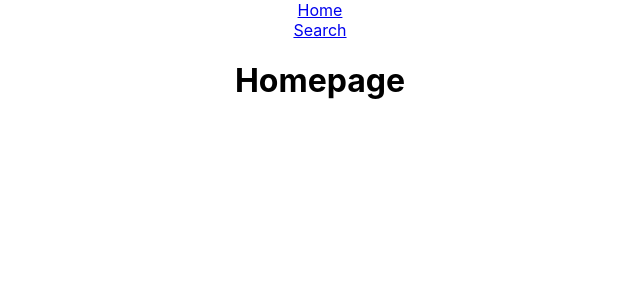
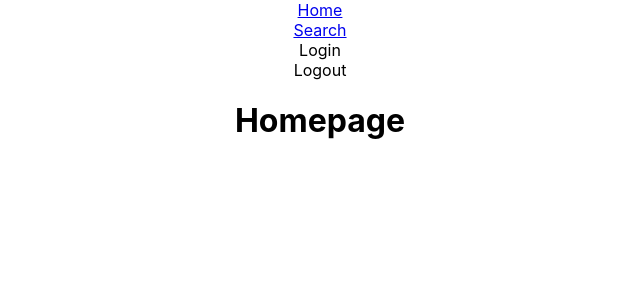
Before and after one commit to redsn/BucketList-Front-End-, a React (Create React App) app: page / in a window 1280 px wide. Shown: the top 300 px of the page, without its empty margins (320-960 px from the left). Built offline with nearby package versions, Linux system fonts and the light colour scheme; no server answers.

Commit message:
wip: adding firebase

```diff
--- a/src/App.js
+++ b/src/App.js
@@ -3,7 +3,8 @@
 //===
 
 import './App.css';
-import {useState, useEffect}  from 'react';
+import {useEffect, useState}  from 'react';
+import { onAuthStateChanged, auth } from './firebase';
 
 //===
 // Components
@@ -19,6 +20,18 @@ function App() {
   //State for movie query
   const [movie, findMovie] = useState(null);
 
+  // User login
+  const [ userState, setUserState ] = useState(null);
+
+  // effect for unsub // will watch for changes and ensure  user actually signs out
+  useEffect(() => {
+    const unsubscribe = onAuthStateChanged(auth, user => {
+      setUserState(user)
+    });
+    return unsubscribe;
+  }, []);
+
+
   const getMovie = async (term) => {
     const searchFor = await fetch(`http://localhost:4000/api/query/movies/${term}`);
 
@@ -30,18 +43,12 @@ function App() {
     }
   }
 
-  // useEffect(() => {
-  //   findMovie(null)
-  // }, [movie]);
-
 
   return (
     <>
     <div className="App">
-      <Header />
-      {/* <SearchBar getMovie={getMovie} />
-      <ShowMovie movie={movie} /> */}
-      <Main getMovie={getMovie} movie={movie} />
+      <Header user={userState}/>
+      <Main getMovie={getMovie} movie={movie} user={userState}/>
     </div>
     </>
   );
--- a/src/components/Header.js
+++ b/src/components/Header.js
@@ -3,12 +3,14 @@
 //===
 
 import {Link} from 'react-router-dom';
+import {login, logout} from '../firebase';
 
 //===
 // Component
 //===
 
-const Header = (props) => {
+const Header = ({user}) => {
+    // user => firebase user
     return(
         <>
         <Link to="/">
@@ -17,6 +19,12 @@ const Header = (props) => {
         <Link to="search">
             <div>Search</div>
         </Link>
+        <div onClick={login}>
+            Login
+        </div>
+        <div onClick={logout}>
+            Logout
+        </div>
         </>)
 };
 
--- a/src/components/Main.js
+++ b/src/components/Main.js
@@ -1,7 +1,7 @@
 //===
 // Imports
 //===
-import {Routes,Route,Navigate} from 'react-router-dom';
+import {Routes,Route} from 'react-router-dom';
 
 //===
 // Components
@@ -9,11 +9,13 @@ import {Routes,Route,Navigate} from 'react-router-dom';
 
 import Home from '../pages/Home';
 import Search from '../pages/Search';
+import ShowMovie from '../components/ShowMovie';
 
 
 
 
-function Main({getMovie, movie}) {
+function Main({getMovie, movie, user}) {
+    // console.log(user);
 
     return(
         <>
@@ -30,6 +32,11 @@ function Main({getMovie, movie}) {
                 element={<Search getMovie={getMovie} movie={movie}/>}
             />
 
+            <Route
+                path="/search/:title"
+                element={<ShowMovie getMovie={getMovie} movie={movie} user={user}/>}
+            />
+
             </Routes>
         </main>
         </>
--- a/src/components/SearchResult.js
+++ b/src/components/SearchResult.js
@@ -1,4 +1,4 @@
-
+import {Link} from 'react-router-dom';
 
 function SearchResult ({movie}) {
 
@@ -22,7 +22,9 @@ function SearchResult ({movie}) {
                     <div key={index}>
                     <h1>{result.Type}</h1>
                     <h1> {result.Title}</h1>
+                    <Link to={result.Title}>
                     <img src={result.Poster} alt={result.Title}></img>
+                    </Link>
                     </div>
                 )
             })}
@@ -37,7 +39,9 @@ function SearchResult ({movie}) {
             <>
             <h1>{result.Type}</h1>
             <h1> {result.Title}</h1>
+            <Link to={result.Title}>
             <img src={result.Poster} alt={result.Title}></img>
+            </Link>
             </>
         )
     };
--- a/src/components/ShowMovie.js
+++ b/src/components/ShowMovie.js
@@ -1,5 +1,18 @@
+import {useEffect} from 'react';
 
-const ShowMovie = ({movie})  => {
+const ShowMovie = ({movie, user})  => {
+
+    console.log('test');
+    console.log(user);
+
+    const handleListAppend = async () => {
+        try {
+            const token = await user.getIdToken();
+            console.log(token);
+        } catch (error) {
+
+        }
+    }
 
     const loading  = () => {
         return(
@@ -20,7 +33,7 @@ const ShowMovie = ({movie})  => {
                     <div key={index}>
                     <h1>{result.Type}</h1>
                     <h1> {result.Title}</h1>
-                    <img src={result.Poster} alt={result.Title}></img>
+                    <img onClick={handleListAppend} src={result.Poster} alt={result.Title}></img>
                     <div className="generalData">
                         <h3>Genre: {result.Genre}</h3>
                         <h3>Language: {result.Language}</h3>
--- a/src/pages/Search.js
+++ b/src/pages/Search.js
@@ -3,9 +3,13 @@
 //==
 import SearchBar from "../components/SearchBar";
 import SearchResult from "../components/SearchResult";
-import ShowMovie from "../components/ShowMovie";
+import {useEffect} from 'react';
+// import ShowMovie from "../components/ShowMovie";
 
 function Search ({getMovie, movie}) {
+    useEffect(() => {
+        // findMovie(null);
+    })
     return(
         <>
         <SearchBar getMovie={getMovie} />
```
